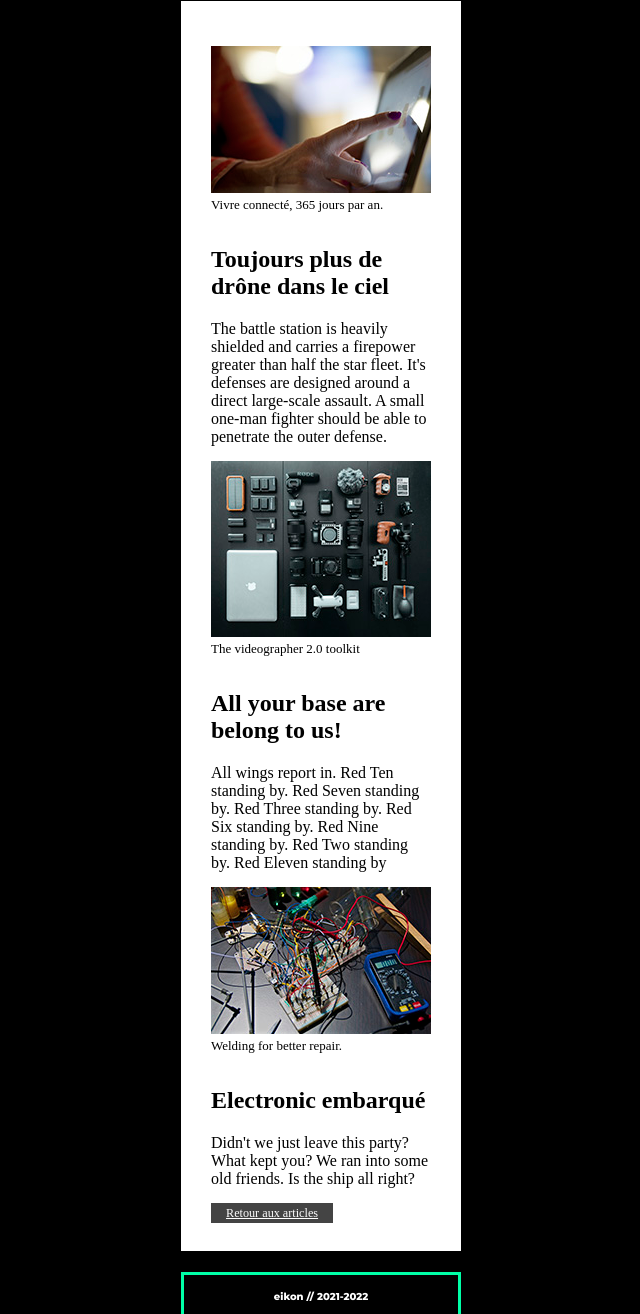
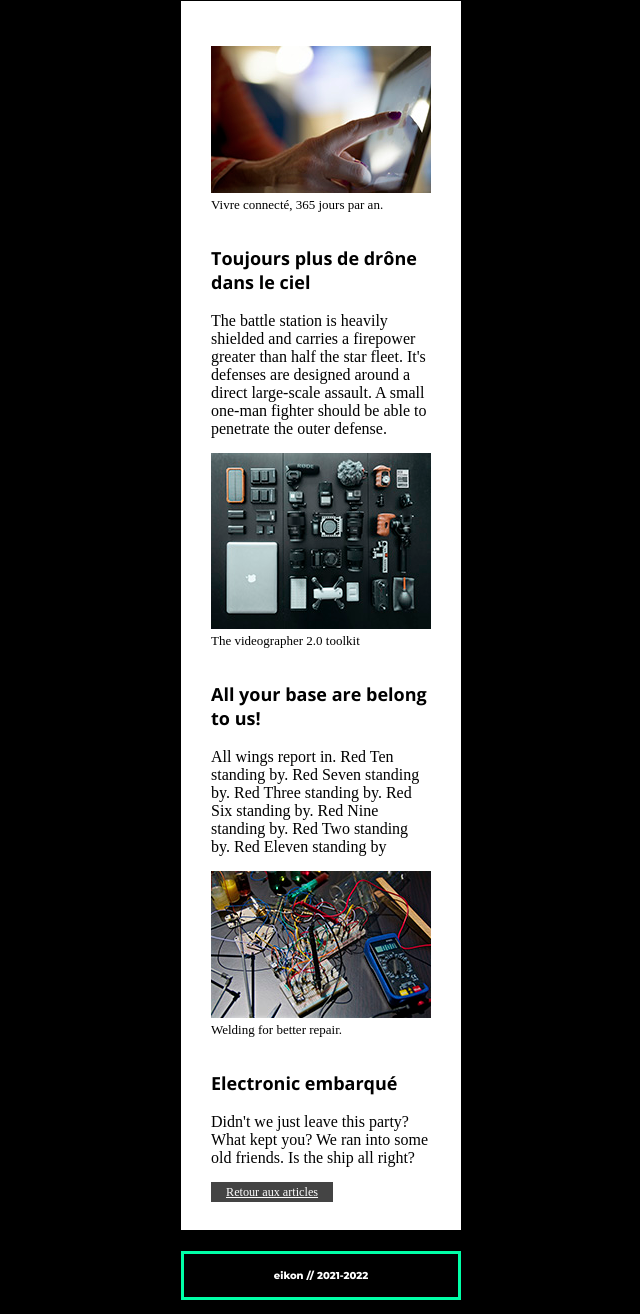
Before and after one commit to GLucile/14-techmag, a plain HTML site: page article.html in a window 1280 px wide. Shown: the part 437-1751 px from the top of the page, without its empty margins (319-959 px from the left). Drawn offline with nearby package versions, Linux system fonts and the light colour scheme.

Commit message:
Correction h1 en h3

```diff
--- a/article.html
+++ b/article.html
@@ -28,7 +28,7 @@
           <img src="img/montrer.jpg" alt="Photo d'un doigt montrant un écran">
           <figcaption>Vivre connecté, 365 jours par an.</figcaption>
         </figure>
-        <h1>Toujours plus de drône dans le ciel</h1>
+        <h3>Toujours plus de drône dans le ciel</h3>
       </header>
       <p>
         The battle station is heavily shielded and carries a firepower greater
@@ -40,7 +40,7 @@
         <img src="img/matos-video.jpg" alt="Photo d'un kit vidéo complet">
         <figcaption>The videographer 2.0 toolkit</figcaption>
       </figure>
-      <h1>All your base are belong to us!</h1>
+      <h3>All your base are belong to us!</h3>
       <p>
         All wings report in. Red Ten standing by. Red Seven standing by. Red
         Three standing by. Red Six standing by. Red Nine standing by. Red Two
@@ -50,7 +50,7 @@
         <img src="img/cables.jpg" alt="Photo d'un réseau électrique">
         <figcaption>Welding for better repair.</figcaption>
       </figure>
-      <h1>Electronic embarqué</h1>
+      <h3>Electronic embarqué</h3>
       <p>
         Didn't we just leave this party? What kept you? We ran into some old
         friends. Is the ship all right?
```
